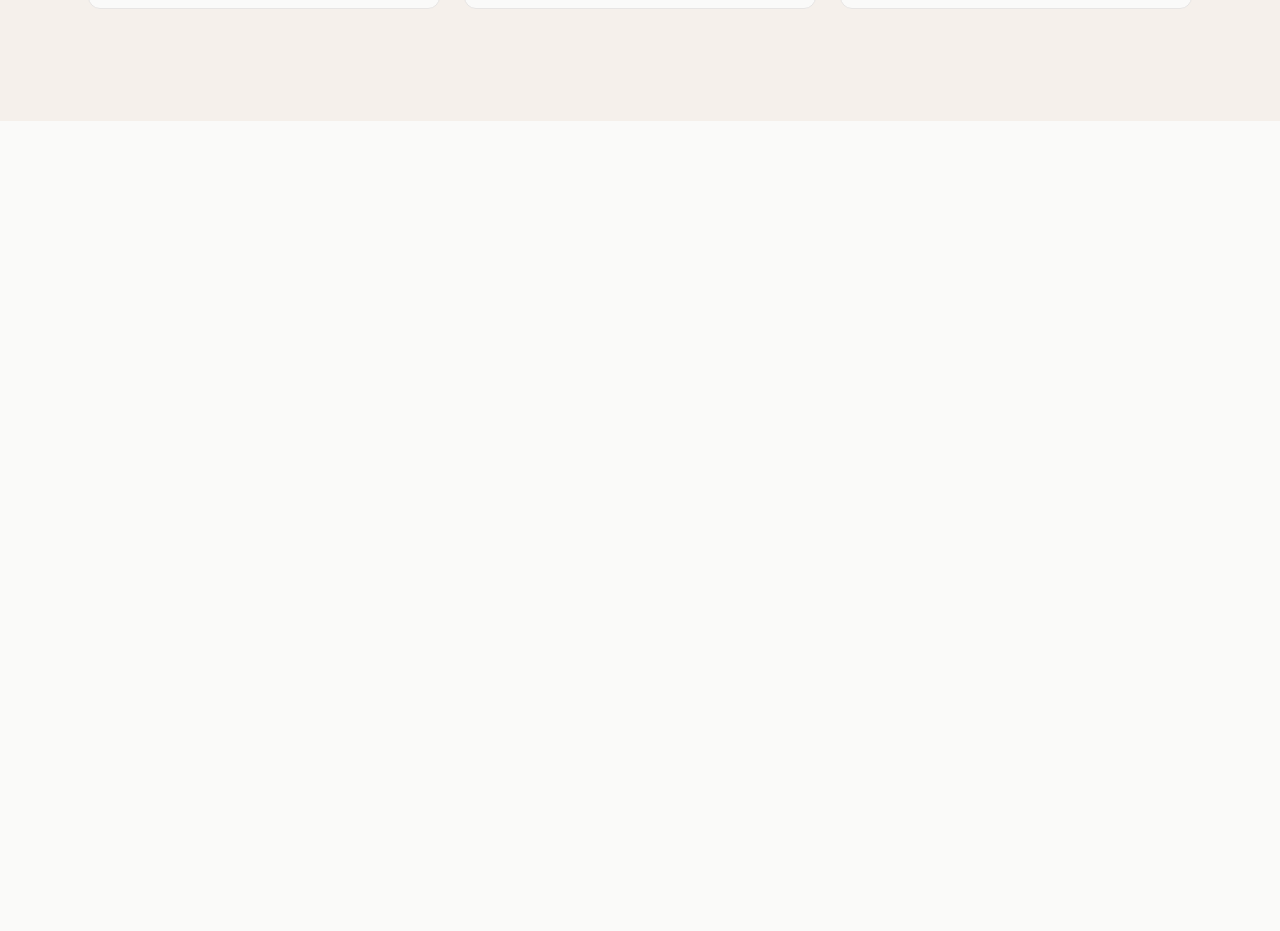
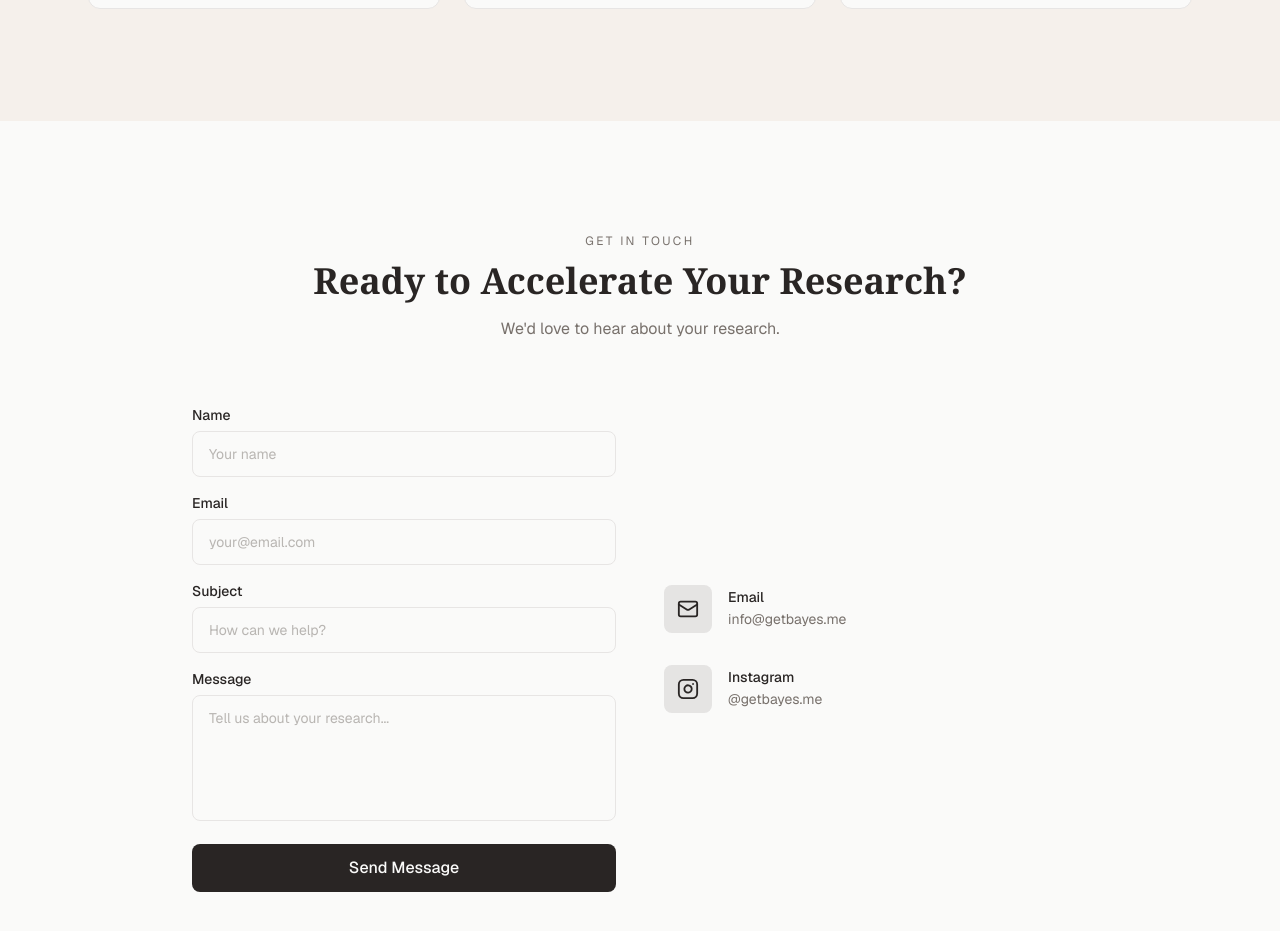
Before and after one commit to GetBayes/landing-page, a Next.js app: page /en in a window 1280 px wide. Shown: the part 3619-4550 px from the top of the page. Before the commit the page ends 3740 px from the top, so only its background shows below. Built offline with nearby package versions, Linux system fonts and the light colour scheme.

Commit message:
feat: add Contact section with form and contact info

```diff
--- /dev/null
+++ b/app/[lang]/components/Contact.tsx
@@ -0,0 +1,123 @@
+"use client";
+
+import type { Dictionary } from "../dictionaries";
+import { Mail, Instagram } from "lucide-react";
+
+type ContactProps = {
+  contact: Dictionary["contact"];
+};
+
+export default function Contact({ contact }: ContactProps) {
+  return (
+    <section id="contact" className="py-20 md:py-28 bg-background">
+      <div className="max-w-6xl mx-auto px-6">
+        {/* Heading */}
+        <div className="text-center mb-16">
+          <p className="text-xs font-sans uppercase tracking-[0.2em] text-foreground-muted mb-3">
+            {contact.eyebrow}
+          </p>
+          <h2 className="text-3xl md:text-4xl font-serif font-semibold text-foreground mb-4">
+            {contact.headline}
+          </h2>
+          <p className="text-base font-sans text-foreground-muted">
+            {contact.subtext}
+          </p>
+        </div>
+
+        <div className="grid grid-cols-1 md:grid-cols-2 gap-12 max-w-4xl mx-auto">
+          {/* Contact form */}
+          <form
+            onSubmit={(e) => {
+              e.preventDefault();
+            }}
+            className="space-y-4"
+          >
+            <div>
+              <label className="block text-sm font-sans font-medium text-foreground mb-1.5">
+                {contact.form.name}
+              </label>
+              <input
+                type="text"
+                required
+                placeholder={contact.form.namePlaceholder}
+                className="w-full px-4 py-3 bg-background border border-border rounded-lg font-sans text-sm text-foreground placeholder:text-foreground-muted/50 focus:outline-none focus:ring-2 focus:ring-accent/20 focus:border-accent transition-colors"
+              />
+            </div>
+            <div>
+              <label className="block text-sm font-sans font-medium text-foreground mb-1.5">
+                {contact.form.email}
+              </label>
+              <input
+                type="email"
+                required
+                placeholder={contact.form.emailPlaceholder}
+                className="w-full px-4 py-3 bg-background border border-border rounded-lg font-sans text-sm text-foreground placeholder:text-foreground-muted/50 focus:outline-none focus:ring-2 focus:ring-accent/20 focus:border-accent transition-colors"
+              />
+            </div>
+            <div>
+              <label className="block text-sm font-sans font-medium text-foreground mb-1.5">
+                {contact.form.subject}
+              </label>
+              <input
+                type="text"
+                placeholder={contact.form.subjectPlaceholder}
+                className="w-full px-4 py-3 bg-background border border-border rounded-lg font-sans text-sm text-foreground placeholder:text-foreground-muted/50 focus:outline-none focus:ring-2 focus:ring-accent/20 focus:border-accent transition-colors"
+              />
+            </div>
+            <div>
+              <label className="block text-sm font-sans font-medium text-foreground mb-1.5">
+                {contact.form.message}
+              </label>
+              <textarea
+                required
+                rows={5}
+                placeholder={contact.form.messagePlaceholder}
+                className="w-full px-4 py-3 bg-background border border-border rounded-lg font-sans text-sm text-foreground placeholder:text-foreground-muted/50 focus:outline-none focus:ring-2 focus:ring-accent/20 focus:border-accent transition-colors resize-none"
+              />
+            </div>
+            <button
+              type="submit"
+              className="w-full py-3 bg-accent text-accent-foreground font-sans font-medium rounded-lg hover:opacity-90 transition-opacity"
+            >
+              {contact.form.submit}
+            </button>
+          </form>
+
+          {/* Contact info */}
+          <div className="flex flex-col justify-center gap-8">
+            <div className="flex items-center gap-4">
+              <div className="w-12 h-12 bg-accent/10 rounded-lg flex items-center justify-center flex-shrink-0">
+                <Mail size={22} className="text-foreground" />
+              </div>
+              <div>
+                <p className="text-sm font-sans font-medium text-foreground">{contact.info.emailLabel}</p>
+                <a
+                  href="mailto:info@getbayes.me"
+                  className="text-sm font-sans text-foreground-muted hover:text-foreground transition-colors"
+                >
+                  info@getbayes.me
+                </a>
+              </div>
+            </div>
+            <div className="flex items-center gap-4">
+              <div className="w-12 h-12 bg-accent/10 rounded-lg flex items-center justify-center flex-shrink-0">
+                <Instagram size={22} className="text-foreground" />
+              </div>
+              <div>
+                <p className="text-sm font-sans font-medium text-foreground">{contact.info.instagramLabel}</p>
+                <a
+                  href="https://instagram.com/getbayes.me"
+                  target="_blank"
+                  rel="noopener noreferrer"
+                  className="text-sm font-sans text-foreground-muted hover:text-foreground transition-colors"
+                >
+                  @getbayes.me
+                </a>
+              </div>
+            </div>
+          </div>
+        </div>
+      </div>
+    </section>
+  );
+}
--- a/app/[lang]/page.tsx
+++ b/app/[lang]/page.tsx
@@ -6,6 +6,7 @@ import HowItWorks from "./components/HowItWorks";
 import Services from "./components/Services";
 import FAQ from "./components/FAQ";
 import Testimonials from "./components/Testimonials";
+import Contact from "./components/Contact";
 
 export default async function Home({
   params,
@@ -29,6 +30,7 @@ export default async function Home({
         <Services services={dict.services} />
         <FAQ faq={dict.faq} />
         <Testimonials testimonials={dict.testimonials} />
+        <Contact contact={dict.contact} />
       </main>
     </>
   );
```
